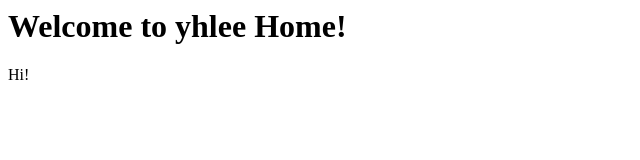
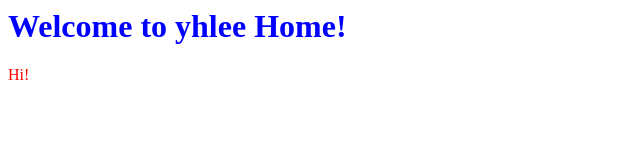
Before and after one commit to younnj/yhlee, a plain HTML site: page index.html in a window 1280 px wide. Shown: the whole page, without its empty margins (0-640 px from the left). Drawn offline with Linux system fonts and the light colour scheme.

Commit message:
Update index.html

```diff
--- a/index.html
+++ b/index.html
@@ -1,6 +1,10 @@
 <html>
   <head>
     <title>yhlee</title>
+    <style>
+      h1 { color: blue; }
+      p { color: red;}
+    </style>
   </head>
   <body>
     <h1>Welcome to yhlee Home!</h1>
```
